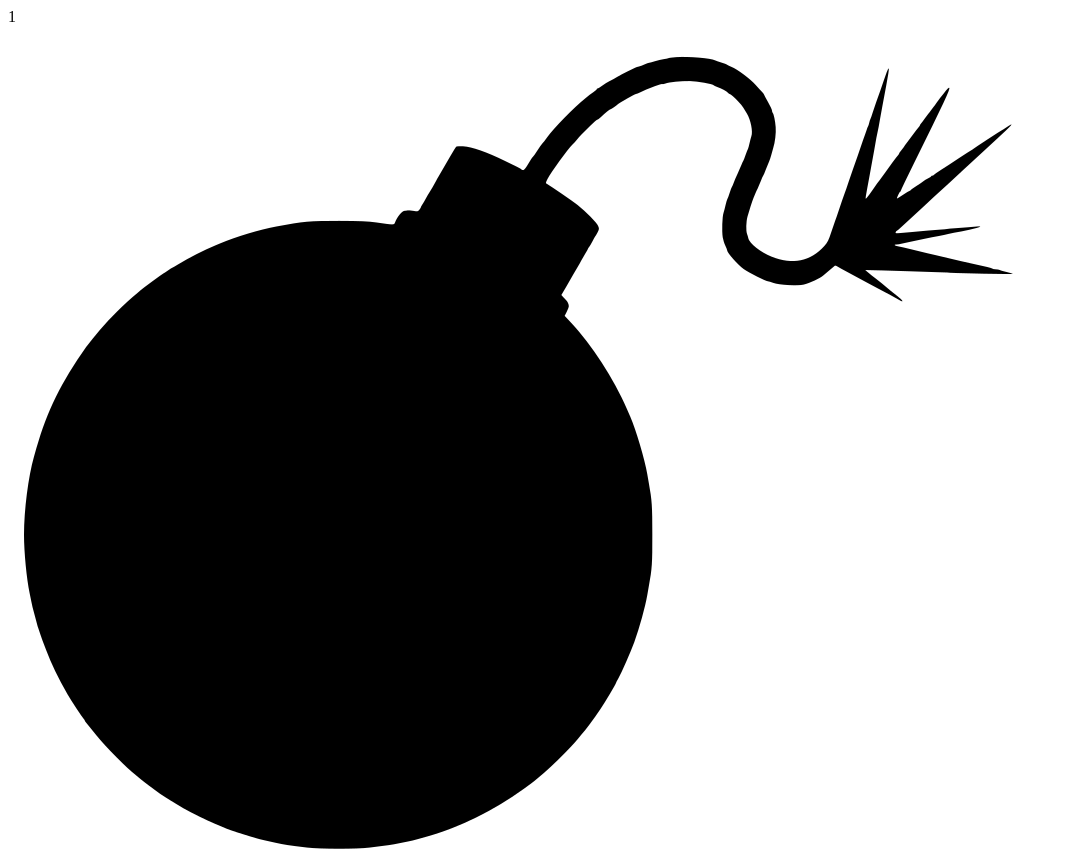
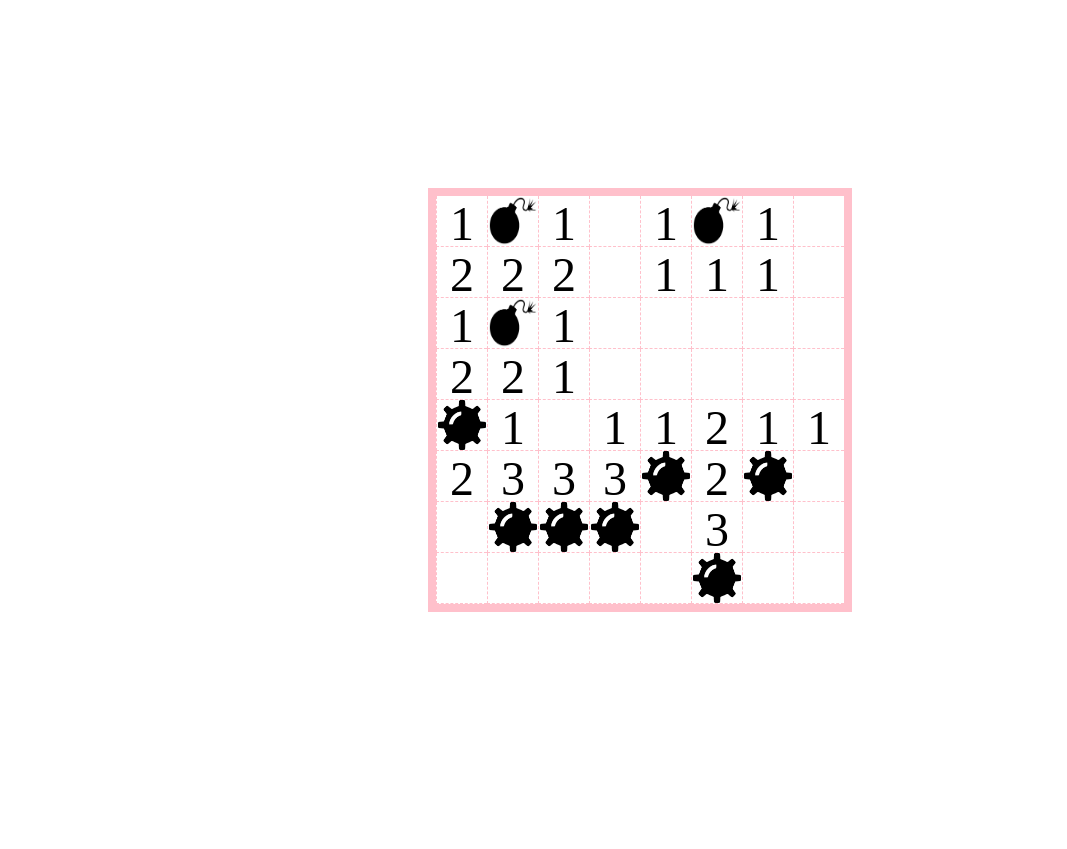
Before and after one commit to fannyfraiture/flexbox-minesweeper, a plain HTML site: page index.html in a window 1280 px wide. Shown: the top 849 px of the page, without its empty margins (0-1067 px from the left). After the commit the page ends 800 px from the top, so only its background shows below. Drawn offline with Linux system fonts and the light colour scheme.

Commit message:
update photo

```diff
--- a/index.html
+++ b/index.html
@@ -46,7 +46,7 @@
             <div class="numbers-content nothing"></div>
             <div class="numbers-content nothing"></div>
 
-            <div class="numbers-content bomb"><img src="bombe.png"/></div>
+            <div class="numbers-content bomb"><img src="explosion.png"/></div>
             <div class="numbers-content one">1</div>
             <div class="numbers-content nothing"></div>
             <div class="numbers-content one">1</div>
@@ -59,15 +59,15 @@
             <div class="numbers-content three">3</div>
             <div class="numbers-content three">3</div>
             <div class="numbers-content three">3</div>
-            <div class="numbers-content bomb"><img src="bombe.png"/></div>
+            <div class="numbers-content bomb"><img src="explosion.png"/></div>
             <div class="numbers-content two">2</div>
-            <div class="numbers-content bomb"><img src="bombe.png"/></div>
+            <div class="numbers-content bomb"><img src="explosion.png"/></div>
             <div class="numbers-content full"></div>
 
             <div class="numbers-content full"></div>
-            <div class="numbers-content bomb"><img src="bombe.png"/></div>
-            <div class="numbers-content bomb"><img src="bombe.png"/></div>
-            <div class="numbers-content bomb"><img src="bombe.png"/></div>
+            <div class="numbers-content bomb"><img src="explosion.png"/></div>
+            <div class="numbers-content bomb"><img src="explosion.png"/></div>
+            <div class="numbers-content bomb"><img src="explosion.png"/></div>
             <div class="numbers-content full"></div>
             <div class="numbers-content three">3</div>
             <div class="numbers-content full"></div>
@@ -78,7 +78,7 @@
             <div class="numbers-content full"></div>
             <div class="numbers-content full"></div>
             <div class="numbers-content full"></div>
-            <div class="numbers-content bomb"><img src="bombe.png"/></div>
+            <div class="numbers-content bomb"><img src="explosion.png"/></div>
             <div class="numbers-content full"></div>
             <div class="numbers-content full"></div>
         </div>
--- a/style.css
+++ b/style.css
@@ -1,8 +1,37 @@
-<style>
 @import url('https://fonts.googleapis.com/css2?family=Crimson+Text&display=swap');
-</style>
 
 img {
-    width: 10px;
-    height: 10px;
+    width: 48px;
+    height: 50px;
+    border: 1px pink dashed 52px;
+
 }
+
+.numbers-content {
+    width: 50px;
+    height: 50px;
+    font-size: 48px;
+    border: 1px pink dashed;
+    border-right: none;
+    border-top: 52px;
+    display: flex;
+    justify-content: center;
+}
+
+.numbers {
+    width: 408px;
+    height: 408px;
+    border: pink 8px solid;
+    display: flex;
+    flex-wrap: wrap;
+}
+
+body {
+    display: flex;
+    margin: 0;
+    height: 100vh;
+}
+
+section {
+    margin: auto;
+}
```
Also changed, not shown: explosion.png (added).
